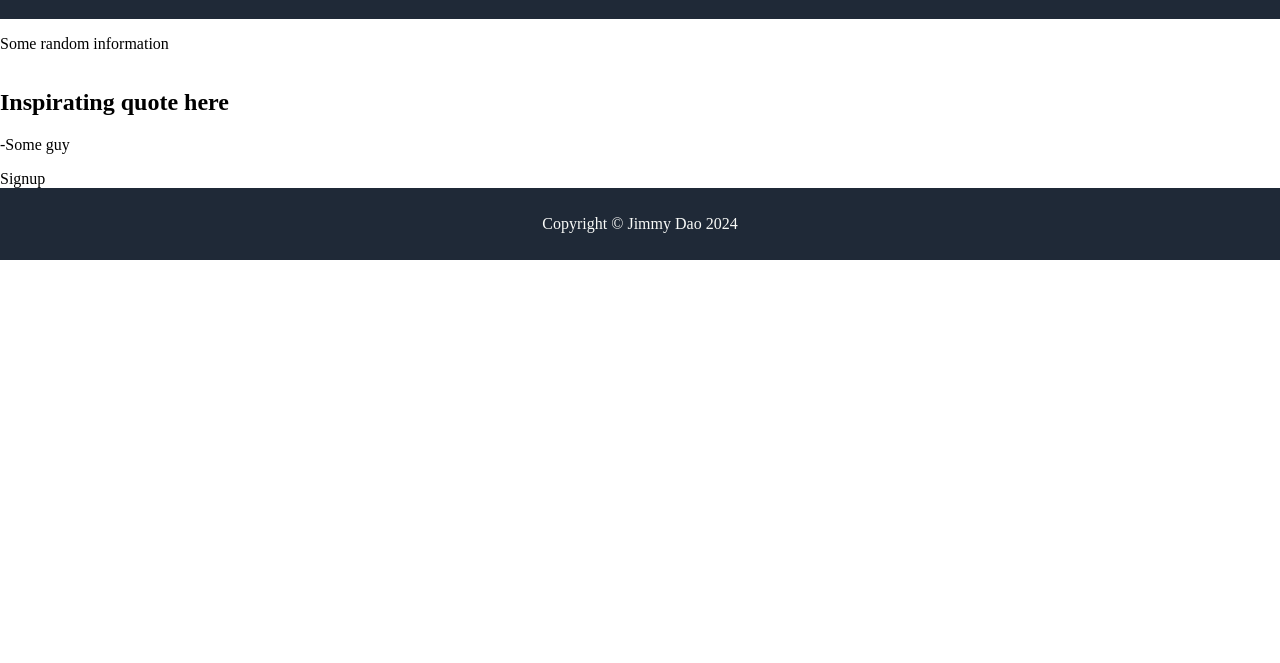
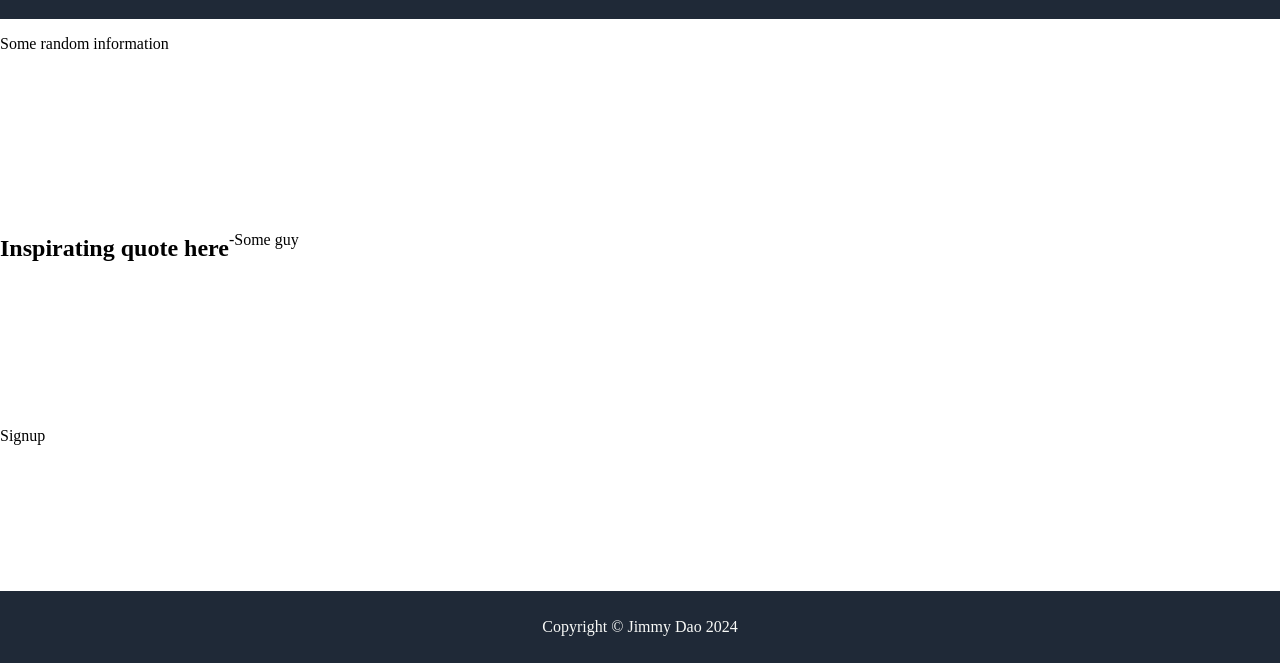
Before and after one commit to Daojim/landing-page, a plain HTML site: page index.html in a window 1280 px wide. Shown: the part 137-800 px from the top of the page. Drawn offline with Linux system fonts and the light colour scheme.

Commit message:
Add display:flex to all section divs This makes footer at the bottom of body

```diff
--- a/style.css
+++ b/style.css
@@ -2,6 +2,7 @@ body {
   display: flex;
   flex-direction: column;
   margin: 0;
+  min-height: 100vh;
 }
 
 ul {
@@ -11,6 +12,13 @@ ul {
   font-size: 18px;
   padding: 0;
   margin: 0;
+}
+
+.sectiontwo,
+.sectionthree,
+.sectionfour {
+  display: flex;
+  flex: 1;
 }
 
 .header,
@@ -28,10 +36,10 @@ ul {
 }
 
 .footer {
+  height: 72px;
+  margin-top: auto;
   justify-content: center;
   align-items: center;
-  height: 72px;
-  margin-bottom: auto;
 }
 
 .headertext {
```
